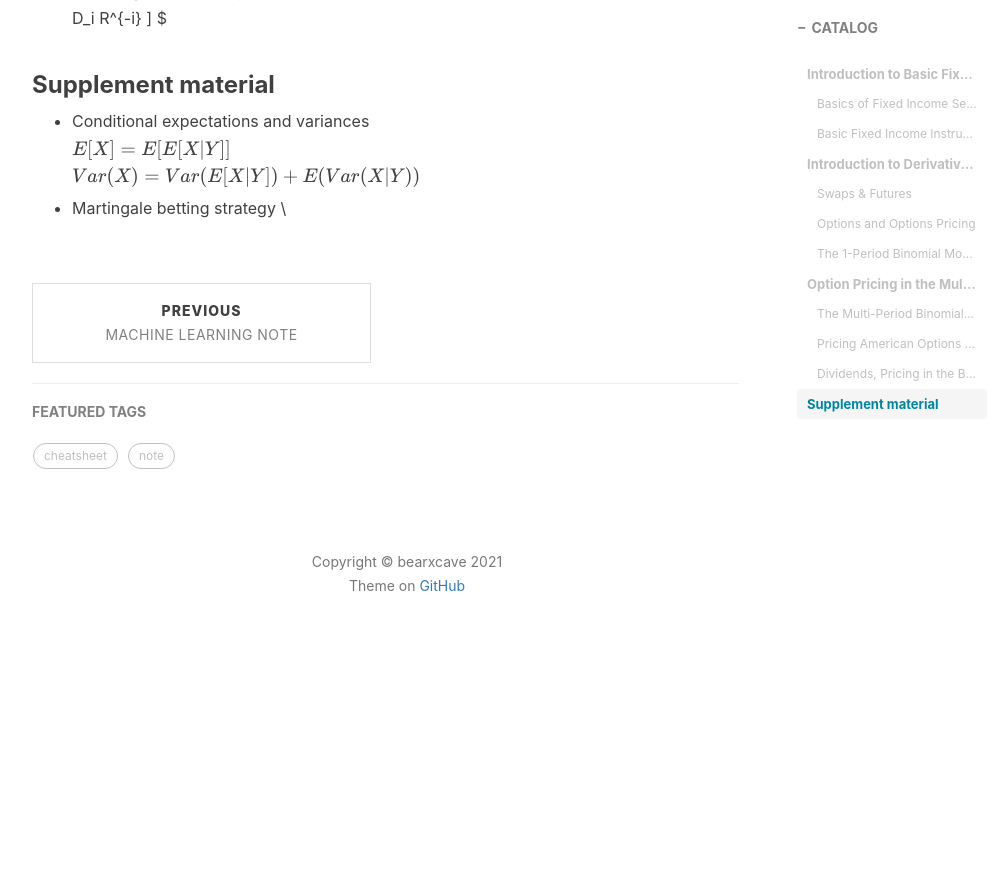
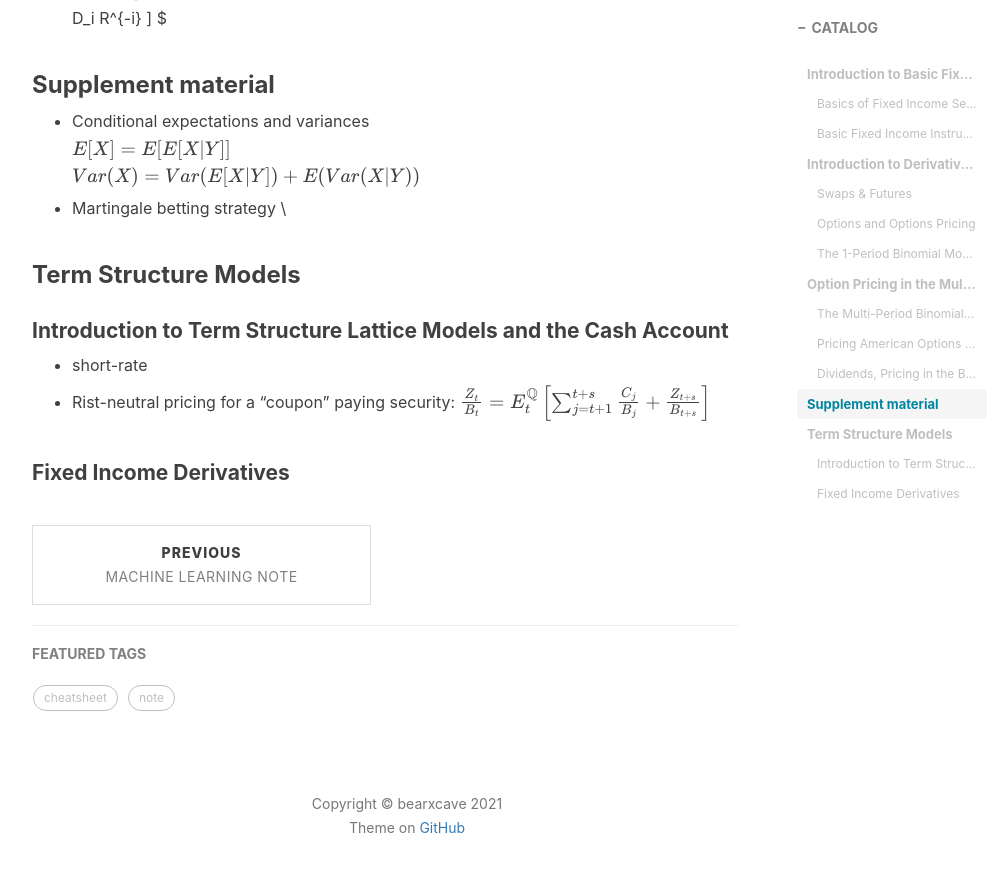
Before and after one commit to Bearxcave/Bearxcave.github.io, a Jekyll site: the page built from _posts/2021-03-12-cheatsheet-FE&RM-I.md, in a window 1280 px wide and 900 px high, scrolled down 3180 px. Shown: the top 872 px of the window, without its empty margins (233-1239 px from the left). Built offline with Jekyll 4.4.1, drawn with Linux system fonts in a browser that asks for light colours; nearby versions of some CDN libraries; formulas are drawn with MathJax 3; comment, search, counter and statistics services are not loaded; before the commit the page ends 3843 px from its top, so only the background shows below that.

Commit message:
Update 2021-03-12-cheatsheet-FE&RM-I.md

```diff
--- a/_posts/2021-03-12-cheatsheet-FE&RM-I.md
+++ b/_posts/2021-03-12-cheatsheet-FE&RM-I.md
@@ -103,3 +103,13 @@ $E[X] = E[E[X|Y]]$ \
 $Var(X) = Var(E[X|Y]) + E(Var(X|Y))$
 
 * Martingale betting strategy \
+
+### Term Structure Models
+
+#### Introduction to Term Structure Lattice Models and the Cash Account
+
+* short-rate
+
+* Rist-neutral pricing for a "coupon" paying security: $ \frac{Z_t}{B_t} = E_t^{\mathbb Q} \left[ \sum_{j=t+1}^{t+s} \frac{C_j}{B_j} + \frac{Z_{t+s}}{B_{t+s}}  \right]$
+
+#### Fixed Income Derivatives
```
